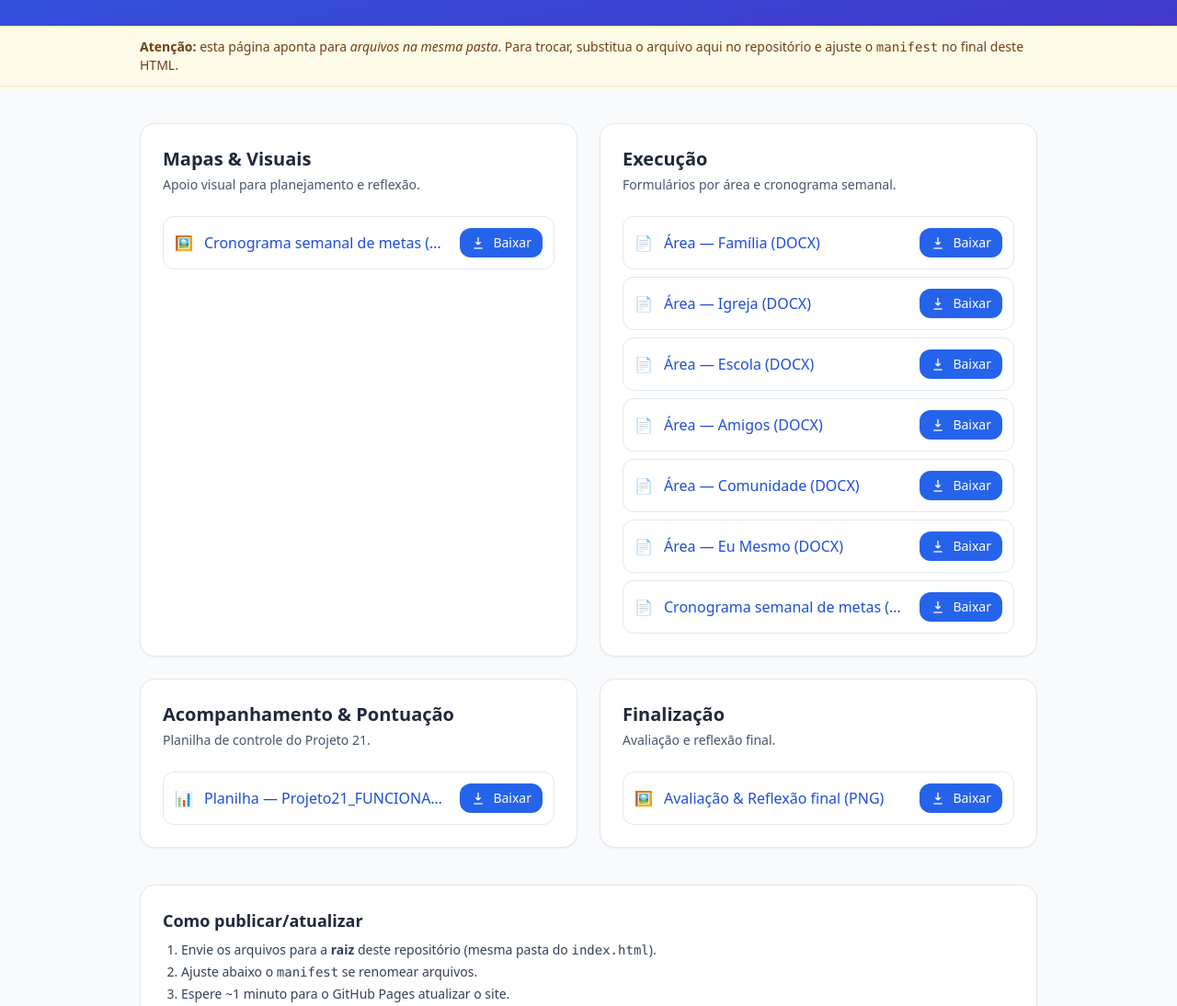
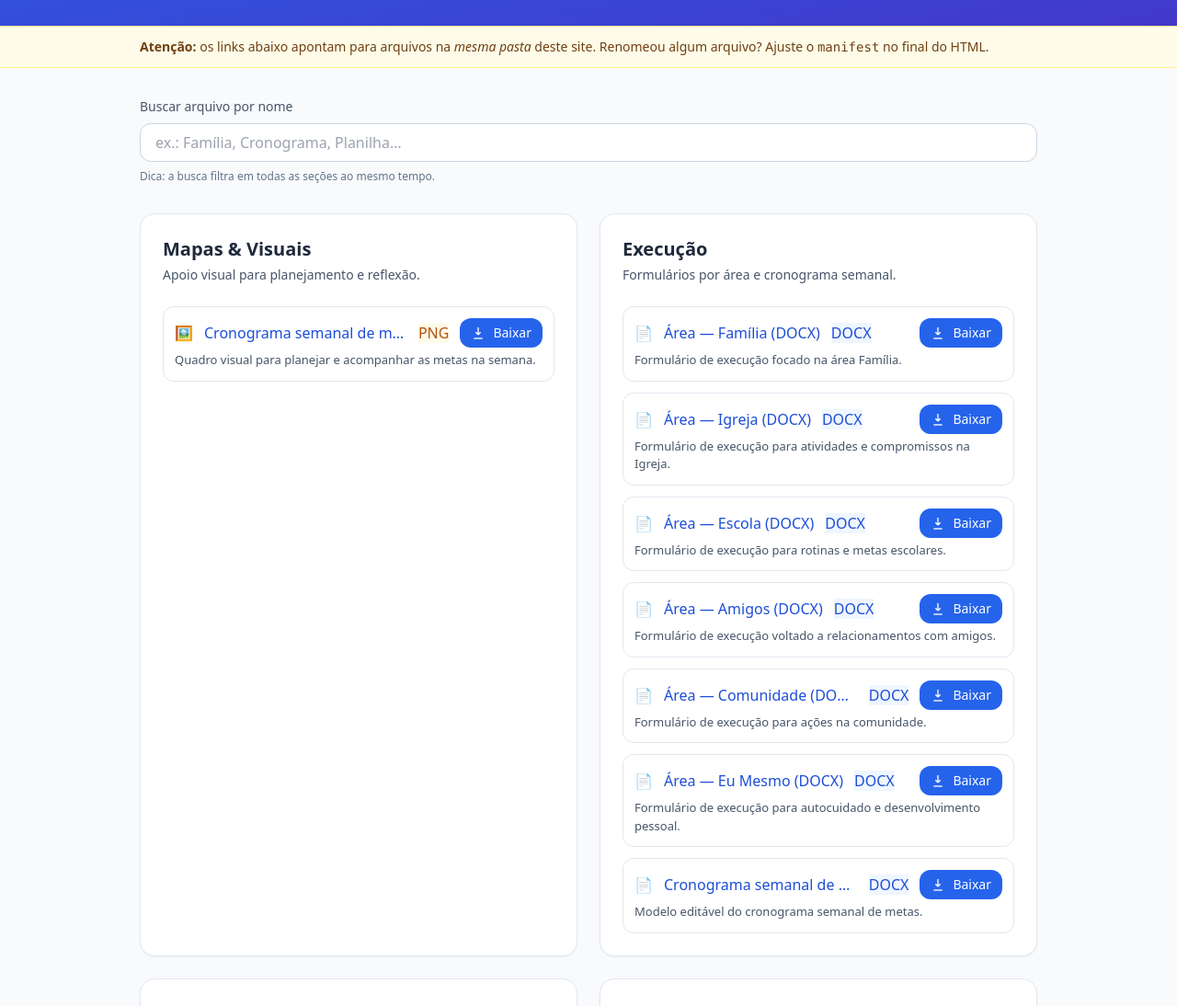
Before and after one commit to wygaz/projeto21-downloads, a plain HTML site: page index.html in a window 1280 px wide. Shown: the part 200-1294 px from the top of the page at 92% size. Drawn offline with nearby package versions, Linux system fonts and the light colour scheme.

Commit message:
melhora no visual e descrição dos arqivos

```diff
--- a/index.html
+++ b/index.html
@@ -6,9 +6,13 @@
   <title>Projeto 21 — Materiais para Download</title>
   <script src="https://cdn.tailwindcss.com"></script>
   <meta name="description" content="Baixe os materiais oficiais do Projeto 21: formulários por área, cronograma semanal e planilha de acompanhamento." />
-  <style>body{font-feature-settings:"liga","kern"}</style>
+  <style>
+    body{font-feature-settings:"liga","kern"}
+    .chip{ @apply rounded-full px-2.5 py-0.5 text-[12px] font-medium border; }
+  </style>
 </head>
 <body class="bg-slate-50 text-slate-800">
+  <!-- HERO -->
   <header class="bg-gradient-to-br from-blue-600 to-indigo-700 text-white">
     <div class="max-w-5xl mx-auto px-6 py-10">
       <h1 class="text-3xl sm:text-4xl font-bold tracking-tight">Projeto 21 — Materiais oficiais</h1>
@@ -23,55 +27,77 @@
     </div>
   </header>
 
+  <!-- AVISO -->
   <div class="bg-yellow-50 border-y border-yellow-200">
     <div class="max-w-5xl mx-auto px-6 py-3 text-sm text-yellow-900">
-      <strong>Atenção:</strong> esta página aponta para <em>arquivos na mesma pasta</em>. Para trocar, substitua o arquivo aqui no repositório e ajuste o <code>manifest</code> no final deste HTML.
+      <strong>Atenção:</strong> os links abaixo apontam para arquivos na <em>mesma pasta</em> deste site. Renomeou algum arquivo? Ajuste o <code>manifest</code> no final do HTML.
     </div>
   </div>
 
-  <main id="downloads" class="max-w-5xl mx-auto px-6 py-10">
+  <!-- BUSCA -->
+  <div class="max-w-5xl mx-auto px-6 pt-8">
+    <label class="block text-sm font-medium text-slate-600 mb-2">Buscar arquivo por nome</label>
+    <input id="search" type="search" placeholder="ex.: Família, Cronograma, Planilha…" class="w-full rounded-xl border border-slate-300 px-4 py-2 focus:outline-none focus:ring-2 focus:ring-blue-500 focus:border-blue-500 bg-white" />
+    <p class="text-xs text-slate-500 mt-2">Dica: a busca filtra em todas as seções ao mesmo tempo.</p>
+  </div>
+
+  <!-- DOWNLOADS -->
+  <main id="downloads" class="max-w-5xl mx-auto px-6 py-8">
     <div class="grid md:grid-cols-2 gap-6">
+      <!-- MAPAS -->
       <section class="rounded-2xl bg-white shadow-sm border border-slate-200">
         <div class="p-6">
           <h2 class="text-xl font-semibold">Mapas & Visuais</h2>
           <p class="text-sm text-slate-600 mt-1">Apoio visual para planejamento e reflexão.</p>
         </div>
-        <ul id="list-mapas" class="px-6 pb-6 space-y-2"></ul>
+        <ul id="list-mapas" class="px-6 pb-6 space-y-3"></ul>
       </section>
 
+      <!-- EXECUÇÃO -->
       <section class="rounded-2xl bg-white shadow-sm border border-slate-200">
         <div class="p-6">
           <h2 class="text-xl font-semibold">Execução</h2>
-        <p class="text-sm text-slate-600 mt-1">Formulários por área e cronograma semanal.</p>
+          <p class="text-sm text-slate-600 mt-1">Formulários por área e cronograma semanal.</p>
         </div>
-        <ul id="list-execucao" class="px-6 pb-6 space-y-2"></ul>
+        <ul id="list-execucao" class="px-6 pb-6 space-y-3"></ul>
       </section>
 
+      <!-- ACOMPANHAMENTO -->
       <section class="rounded-2xl bg-white shadow-sm border border-slate-200">
         <div class="p-6">
           <h2 class="text-xl font-semibold">Acompanhamento & Pontuação</h2>
           <p class="text-sm text-slate-600 mt-1">Planilha de controle do Projeto 21.</p>
         </div>
-        <ul id="list-acompanhamento" class="px-6 pb-6 space-y-2"></ul>
+        <ul id="list-acompanhamento" class="px-6 pb-6 space-y-3"></ul>
       </section>
 
+      <!-- FINALIZAÇÃO -->
       <section class="rounded-2xl bg-white shadow-sm border border-slate-200">
         <div class="p-6">
           <h2 class="text-xl font-semibold">Finalização</h2>
           <p class="text-sm text-slate-600 mt-1">Avaliação e reflexão final.</p>
         </div>
-        <ul id="list-finalizacao" class="px-6 pb-6 space-y-2"></ul>
+        <ul id="list-finalizacao" class="px-6 pb-6 space-y-3"></ul>
       </section>
+    </div>
+
+    <!-- LINK GH -->
+    <div class="mt-8 text-center">
+      <a href="https://github.com/wygaz/projeto21-downloads" target="_blank" class="inline-flex items-center gap-2 rounded-xl border border-slate-300 px-4 py-2 bg-white hover:bg-slate-50">
+        Ver tudo no GitHub
+        <svg xmlns="http://www.w3.org/2000/svg" class="h-4 w-4" viewBox="0 0 24 24" fill="none" stroke="currentColor" stroke-width="2"><path d="M7 7h10v10"/><path d="M7 17 17 7"/></svg>
+      </a>
     </div>
   </main>
 
+  <!-- COMO USAR -->
   <section id="como-usar" class="max-w-5xl mx-auto px-6 pb-14">
     <div class="rounded-2xl bg-white shadow-sm border border-slate-200 p-6">
       <h3 class="text-lg font-semibold">Como publicar/atualizar</h3>
       <ol class="list-decimal ml-5 mt-2 space-y-1 text-sm text-slate-700">
         <li>Envie os arquivos para a <strong>raiz</strong> deste repositório (mesma pasta do <code>index.html</code>).</li>
-        <li>Ajuste abaixo o <code>manifest</code> se renomear arquivos.</li>
-        <li>Espere ~1 minuto para o GitHub Pages atualizar o site.</li>
+        <li>Se renomear algo, ajuste no bloco <code>manifest</code> deste arquivo.</li>
+        <li>Aguarde ~1 minuto para o GitHub Pages atualizar.</li>
       </ol>
     </div>
   </section>
@@ -83,36 +109,60 @@
   </footer>
 
   <script>
-    // ====== MANIFEST (arquivos como no seu print) ======
+    /* ======================
+       MANIFESTO DE ARQUIVOS
+       ====================== */
     const manifest = {
       mapas: [
-        { label: "Cronograma semanal de metas (PNG)", path: "Cronograma_semanal_de_Metas.png" }
+        { label: "Cronograma semanal de metas (PNG)", path: "Cronograma_semanal_de_Metas.png",
+          desc: "Quadro visual para planejar e acompanhar as metas na semana." }
       ],
       execucao: [
-        { label: "Área — Família (DOCX)", path: "Projeto21_Familia.docx" },
-        { label: "Área — Igreja (DOCX)", path: "Projeto21_Area_Igreja.docx" },
-        { label: "Área — Escola (DOCX)", path: "Projeto21_Area_Escola.docx" },
-        { label: "Área — Amigos (DOCX)", path: "Projeto21_Area_Amigos.docx" },
-        { label: "Área — Comunidade (DOCX)", path: "Projeto21_Area_Comunidade.docx" },
-        { label: "Área — Eu Mesmo (DOCX)", path: "Projeto21_Area_Eu_Mesmo.docx" },
-        { label: "Cronograma semanal de metas (DOCX)", path: "CronogramaSemanalDeMetas.docx" }
+        { label: "Área — Família (DOCX)", path: "Projeto21_Familia.docx",
+          desc: "Formulário de execução focado na área Família." },
+        { label: "Área — Igreja (DOCX)", path: "Projeto21_Area_Igreja.docx",
+          desc: "Formulário de execução para atividades e compromissos na Igreja." },
+        { label: "Área — Escola (DOCX)", path: "Projeto21_Area_Escola.docx",
+          desc: "Formulário de execução para rotinas e metas escolares." },
+        { label: "Área — Amigos (DOCX)", path: "Projeto21_Area_Amigos.docx",
+          desc: "Formulário de execução voltado a relacionamentos com amigos." },
+        { label: "Área — Comunidade (DOCX)", path: "Projeto21_Area_Comunidade.docx",
+          desc: "Formulário de execução para ações na comunidade." },
+        { label: "Área — Eu Mesmo (DOCX)", path: "Projeto21_Area_Eu_Mesmo.docx",
+          desc: "Formulário de execução para autocuidado e desenvolvimento pessoal." },
+        { label: "Cronograma semanal de metas (DOCX)", path: "CronogramaSemanalDeMetas.docx",
+          desc: "Modelo editável do cronograma semanal de metas." }
       ],
       acompanhamento: [
-        { label: "Planilha — Projeto21_FUNCIONANDO_AUTOMATIZADO_OK (XLSX)", path: "Projeto21_FUNCIONANDO_AUTOMATIZADO_OK.xlsx" }
+        { label: "Planilha — Projeto21_FUNCIONANDO_AUTOMATIZADO_OK (XLSX)", path: "Projeto21_FUNCIONANDO_AUTOMATIZADO_OK.xlsx",
+          desc: "Planilha de acompanhamento com áreas, objetivos, estratégias e resumos." }
       ],
       finalizacao: [
-        { label: "Avaliação & Reflexão final (PNG)", path: "Avaliacao_e_Reflexao_Final.png" }
+        { label: "Avaliação & Reflexão final (PNG)", path: "Avaliacao_e_Reflexao_Final.png",
+          desc: "Guia visual para reflexão e fechamento do ciclo de 21 dias." }
       ]
     };
 
-    // Ícone por extensão
-    function iconFor(path){
-      const ext = path.split('.').pop().toLowerCase();
-      if (ext === 'docx') return '📄';
-      if (ext === 'xlsx') return '📊';
-      if (ext === 'png' ) return '🖼️';
-      if (ext === 'pdf' ) return '📕';
+    /* ===== utilitários ===== */
+    function ext(path){ return (path.split('.').pop() || '').toLowerCase(); }
+    function icon(path){
+      const e = ext(path);
+      if (e === 'docx') return '📄';
+      if (e === 'xlsx') return '📊';
+      if (e === 'png')  return '🖼️';
+      if (e === 'pdf')  return '📕';
       return '📎';
+    }
+    function typeBadge(path){
+      const e = ext(path);
+      const base = "chip border-slate-300 text-slate-700 bg-slate-50";
+      const map = {
+        docx: "border-blue-300 text-blue-700 bg-blue-50",
+        xlsx: "border-emerald-300 text-emerald-700 bg-emerald-50",
+        png:  "border-amber-300 text-amber-700 bg-amber-50",
+        pdf:  "border-rose-300 text-rose-700 bg-rose-50"
+      };
+      return `<span class="${map[e] || base}">${e.toUpperCase()}</span>`;
     }
 
     function renderList(list, containerId) {
@@ -120,34 +170,58 @@
       ul.innerHTML = "";
       list.forEach(item => {
         const li = document.createElement("li");
-        li.className = "flex items-center justify-between gap-3 p-3 border border-slate-200 rounded-xl hover:bg-slate-50";
+        li.className = "file-row group p-3 border border-slate-200 rounded-xl bg-white hover:bg-slate-50 transition";
+
+        // top line: icon + label + badge + button
+        const top = document.createElement("div");
+        top.className = "flex items-center justify-between gap-3";
 
         const left = document.createElement("div");
         left.className = "flex items-center gap-3 min-w-0";
-        const ico = document.createElement("span");
-        ico.textContent = iconFor(item.path);
+        const ico = document.createElement("span"); ico.textContent = icon(item.path);
         const a = document.createElement("a");
-        a.href = item.path;
-        a.className = "truncate text-blue-700 hover:text-blue-900";
+        a.href = item.path; a.className = "truncate text-blue-700 hover:text-blue-900 font-medium";
         a.textContent = item.label;
 
-        left.appendChild(ico); left.appendChild(a);
+        const badge = document.createElement("div");
+        badge.innerHTML = typeBadge(item.path);
+
+        left.appendChild(ico); left.appendChild(a); left.appendChild(badge);
 
         const btn = document.createElement("a");
         btn.href = item.path;
         btn.className = "shrink-0 inline-flex items-center gap-2 rounded-xl bg-blue-600 px-3 py-1.5 text-white text-sm hover:bg-blue-700";
         btn.innerHTML = '<svg xmlns="http://www.w3.org/2000/svg" class="h-4 w-4" viewBox="0 0 24 24" fill="none" stroke="currentColor" stroke-width="2"><path d="M12 3v12m0 0 4-4m-4 4-4-4"/><path d="M5 21h14"/></svg> Baixar';
 
-        li.appendChild(left);
-        li.appendChild(btn);
+        top.appendChild(left); top.appendChild(btn);
+
+        // description
+        const desc = document.createElement("p");
+        desc.className = "text-[13px] text-slate-600 mt-1";
+        desc.textContent = item.desc || "";
+
+        li.appendChild(top); li.appendChild(desc);
         ul.appendChild(li);
       });
     }
 
+    // render inicial
     renderList(manifest.mapas, 'list-mapas');
     renderList(manifest.execucao, 'list-execucao');
     renderList(manifest.acompanhamento, 'list-acompanhamento');
     renderList(manifest.finalizacao, 'list-finalizacao');
+
+    // busca
+    const q = document.getElementById('search');
+    q.addEventListener('input', () => {
+      const term = q.value.toLowerCase().trim();
+      document.querySelectorAll('.file-row').forEach(row => row.style.display = '');
+      if (!term) return;
+      document.querySelectorAll('.file-row').forEach(row => {
+        const text = row.innerText.toLowerCase();
+        if (!text.includes(term)) row.style.display = 'none';
+      });
+    });
   </script>
 </body>
 </html>
```
